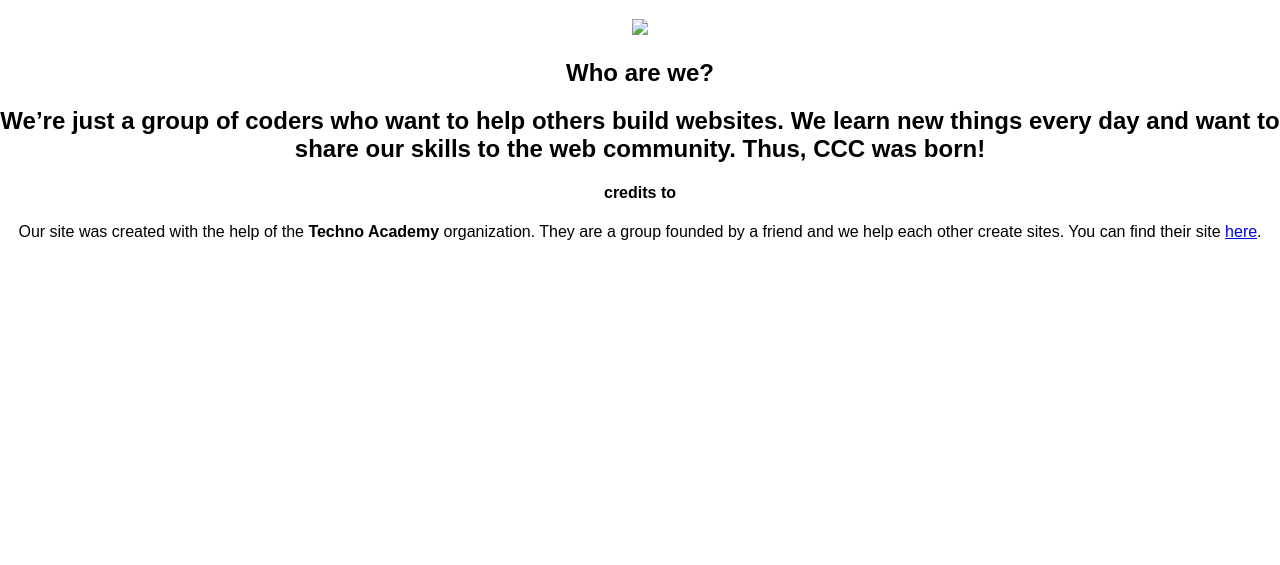
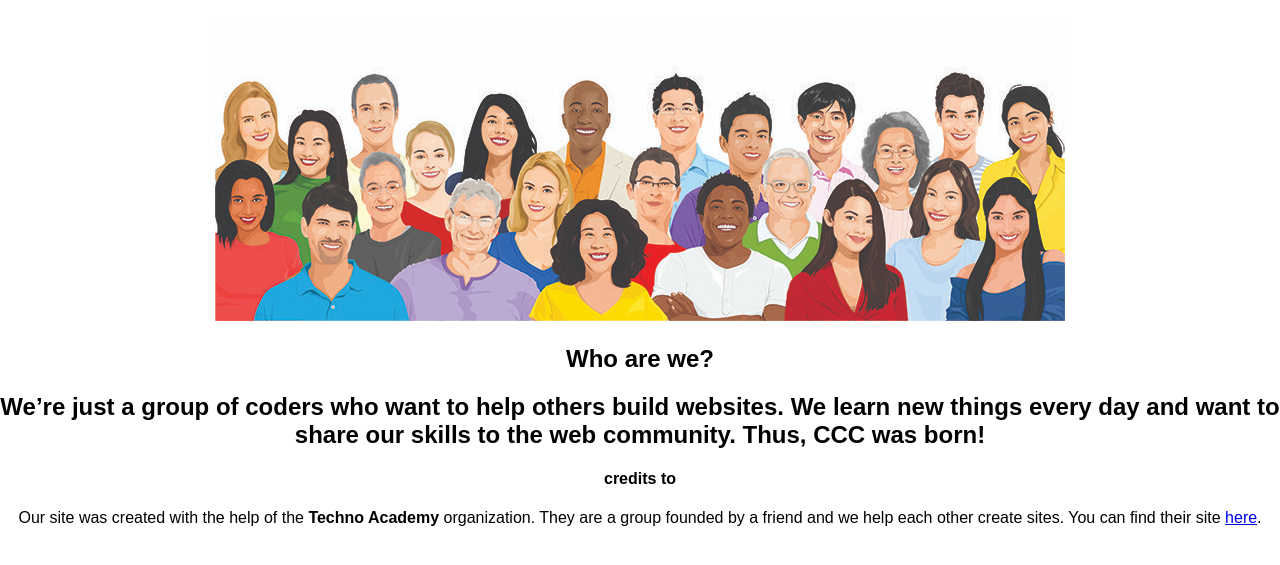
Before and after one commit to Cat-coding-company/CatCodingCommunity, a plain HTML site: page about.html in a window 1280 px wide. Shown: the part 61-626 px from the top of the page. Drawn offline with Linux system fonts and the light colour scheme.

Commit message:
Update about.html

```diff
--- a/about.html
+++ b/about.html
@@ -10,7 +10,7 @@
 <body>
 <center>
 <h1>About Us</h1>
-<img src=”group.JPG” width=”70%”>
+<img src="group.JPG" width=”70%”>
 <h2>Who are we?</h2>
 <h2>We’re just a group of coders who want to help others build websites. We learn new things every day and want to share our skills to the web community. Thus, CCC was born!</h2>
 <h4>credits to</h4>
```
